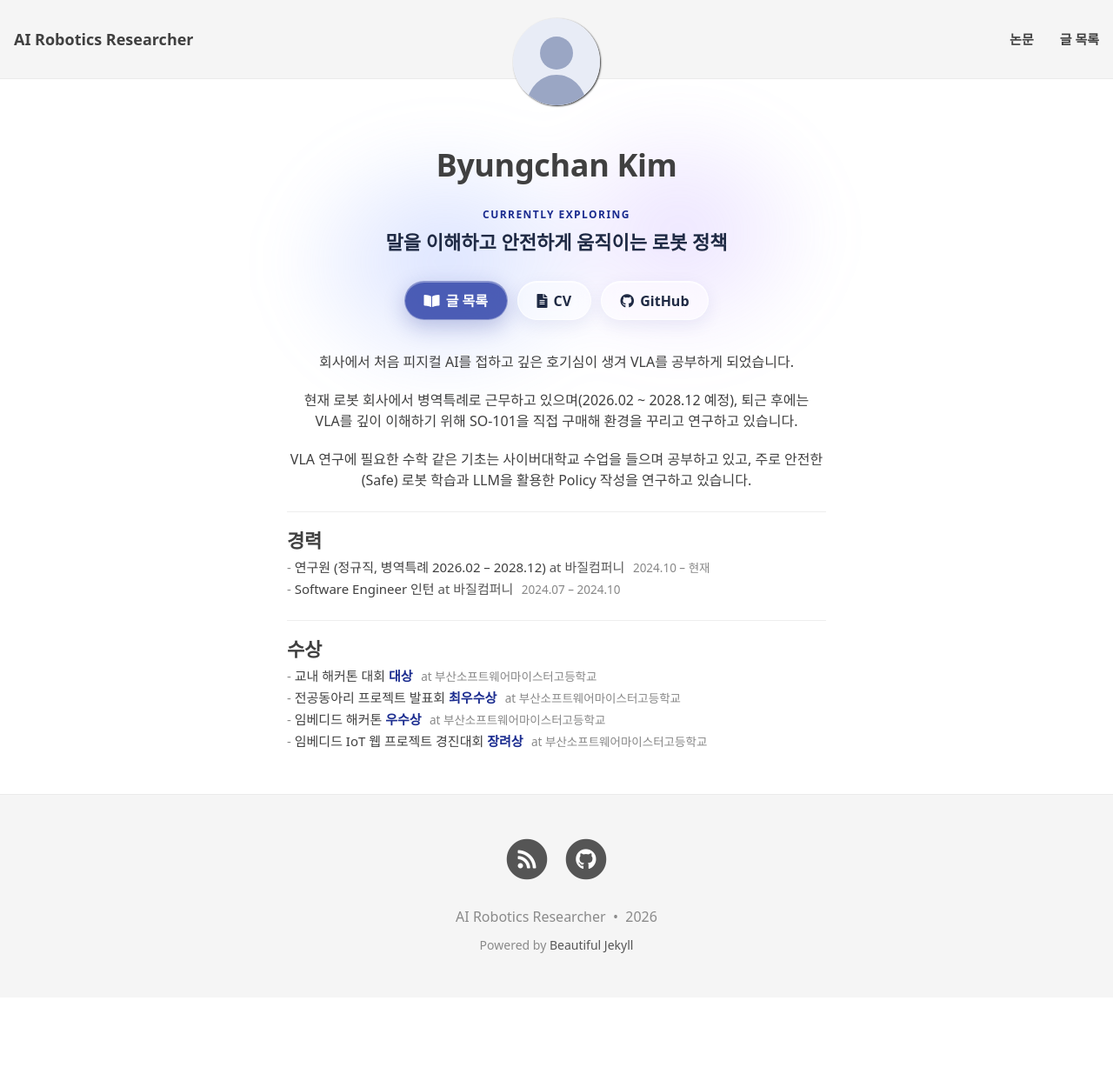
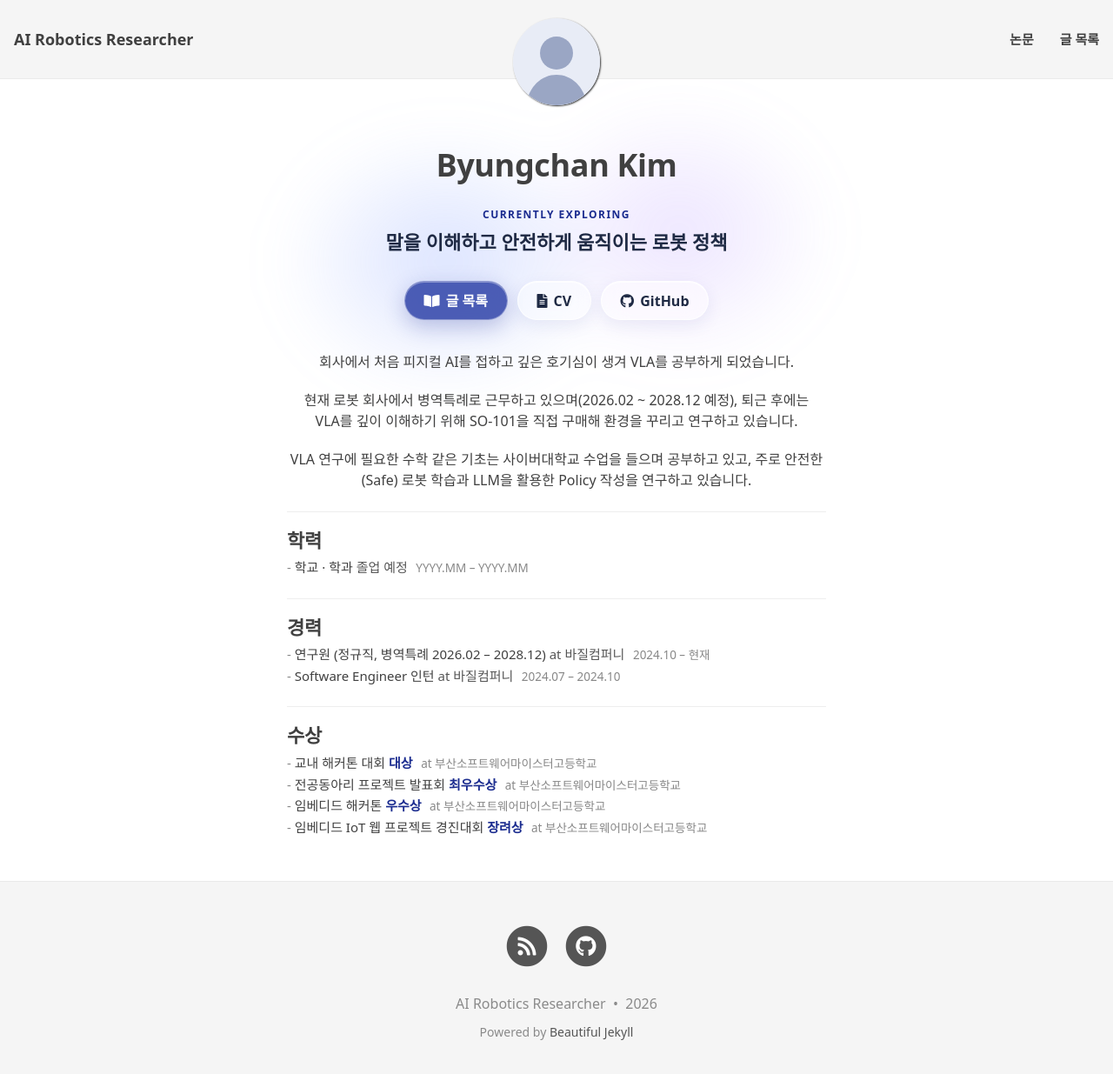
Before and after one commit to chanyee725/chanyee725, a Jekyll site: the page built from index.html, in a window 1280 px wide and 1247 px high. Shown: the top 1235 px of the window at 87% size. Built offline with Jekyll 4.4.1, drawn with Linux system fonts in a browser that asks for light colours; nearby versions of some CDN libraries; some web fonts are replaced; the list of posts is cut into pages by our own code.

Commit message:
feat: show education on the home page above career
Co-Authored-By: Claude Opus 5.5 (1M context) <noreply@anthropic.com>

```diff
--- a/_data/profile.yml
+++ b/_data/profile.yml
@@ -33,7 +33,7 @@ certifications:
     org: 발급 기관
     date: YYYY.MM
 
-# ── CV 페이지(/cv)에만 나오는 항목 ──
+# ── 학력은 첫 화면과 CV 페이지에, 어학은 CV 페이지에만 나온다 ──
 # education: period(기간), title(학교·학과), note(상태 등)
 education:
   - period: YYYY.MM – YYYY.MM
--- a/index.html
+++ b/index.html
@@ -25,6 +25,15 @@ title: AI Robotics Researcher
   </div>
 
   <section class="home-section">
+    <h2>학력</h2>
+    <ul>
+      {% for e in p.education %}
+      <li>{{ e.title }}{% if e.note %} <span class="home-at">{{ e.note }}</span>{% endif %} <span class="home-sub">{{ e.period }}</span></li>
+      {% endfor %}
+    </ul>
+  </section>
+
+  <section class="home-section">
     <h2>경력</h2>
     <ul>
       {% for c in p.career %}
```
